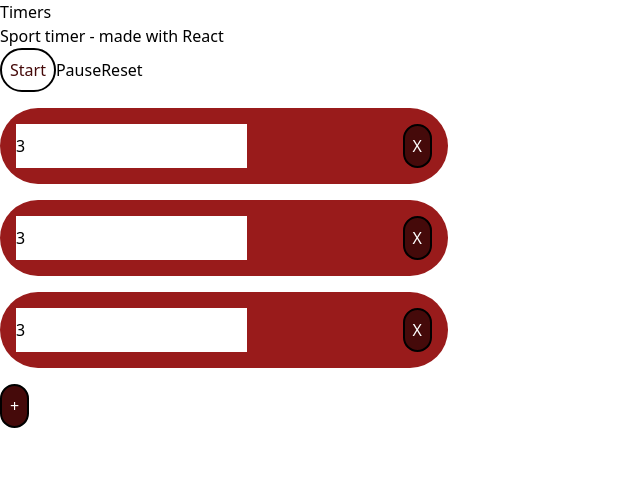
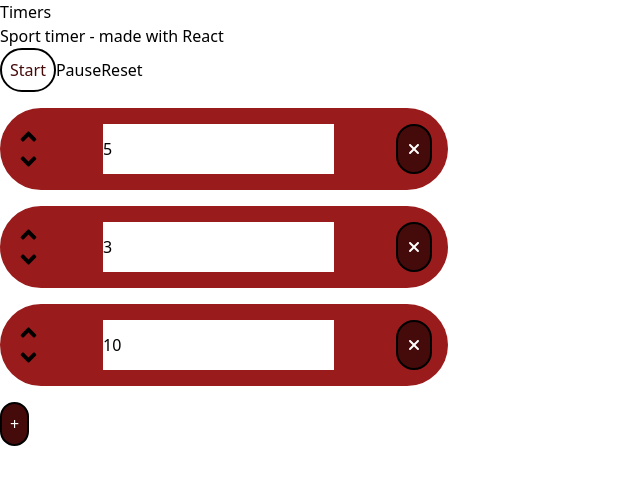
Before and after one commit to BaptisteD51/timer-react, a React (Vite) app: page / in a window 1280 px wide. Shown: the top 484 px of the page, without its empty margins (0-640 px from the left). Built offline with nearby package versions, Linux system fonts and the light colour scheme.

Commit message:
functionality to move up or down a timer

```diff
--- a/src/components/Timer.jsx
+++ b/src/components/Timer.jsx
@@ -1,5 +1,7 @@
 import { useContext } from "react"
 import { Timers } from "../contexts/Timers"
+import { FaAngleUp, FaAngleDown } from "react-icons/fa"
+import { FaXmark } from "react-icons/fa6"
 
 function Timer({ duration, current, id, isRunning }) {
   let { timers, updateTimers } = useContext(Timers)
@@ -10,9 +12,7 @@ function Timer({ duration, current, id, isRunning }) {
     let regex = /^\d+$/g
     if (newDuration.match(regex) && parseInt(newDuration) > 0) {
       let updatedTimers = [...timers]
-            let updatedTimerIndex = updatedTimers.findIndex(
-                (timer) => timer.id == id
-            )
+      let updatedTimerIndex = updatedTimers.findIndex((timer) => timer.id == id)
       updatedTimers[updatedTimerIndex].duration = parseInt(newDuration)
       updateTimers(updatedTimers)
     } else if (newDuration == "") {
@@ -25,10 +25,27 @@ function Timer({ duration, current, id, isRunning }) {
   // Delete Timer
   function deleteTimer(id) {
     let updatedTimers = [...timers]
-        let deleteTimerIndex = updatedTimers.findIndex(
-            (timer) => timer.id == id
-        )
+    let deleteTimerIndex = updatedTimers.findIndex((timer) => timer.id == id)
     updatedTimers.splice(deleteTimerIndex, 1)
+    updateTimers(updatedTimers)
+  }
+
+  //Change Timer position
+  function changeTimerPosition(id,direction){
+    let updatedTimers = [...timers]
+    let moveTimerIndex = updatedTimers.findIndex((timer) => timer.id == id)
+    let replaceTimerIndex = moveTimerIndex + direction
+    // Returns if at the end or at the beginning of the array
+    if( replaceTimerIndex < 0 || replaceTimerIndex > updatedTimers.length - 1 ){
+        return
+    }
+
+    // If not, reverse positions
+    let moveTimer = updatedTimers[moveTimerIndex]
+    let replaceTimer = updatedTimers[replaceTimerIndex]
+    updatedTimers[moveTimerIndex] = replaceTimer
+    updatedTimers[replaceTimerIndex] = moveTimer
+
     updateTimers(updatedTimers)
   }
 
@@ -41,6 +58,14 @@ function Timer({ duration, current, id, isRunning }) {
   } else {
     return (
       <div className="bg-red-800 my-4 p-4 rounded-full flex justify-between">
+        <div className="flex flex-col justify-between">
+          <button onClick={()=>changeTimerPosition(id, -1)}>
+            <FaAngleUp size={25}/>
+          </button>
+          <button onClick={()=>changeTimerPosition(id, 1)}>
+            <FaAngleDown size={25}/>
+          </button>
+        </div>
         <input
           type="number"
           onChange={(e) => updateTime(e)}
@@ -50,7 +75,7 @@ function Timer({ duration, current, id, isRunning }) {
           onClick={() => deleteTimer(id)}
           className="bg-red-950 text-white p-2 border-black border-2 rounded-full"
         >
-                    X
+          <FaXmark />
         </button>
       </div>
     )
--- a/src/components/Track.jsx
+++ b/src/components/Track.jsx
@@ -45,7 +45,7 @@ function Track() {
     return () => {
       clearInterval(countDown)
     }
-    }, [timers, isRunning, updateTimers,pause])
+  }, [timers, isRunning, updateTimers, pause])
 
   // Reset all timers and return timers
   function resetTimers(timers) {
--- a/src/contexts/Timers.jsx
+++ b/src/contexts/Timers.jsx
@@ -7,7 +7,7 @@ export const TimersProvider = ({children}) => {
     let [timers, updateTimers] = useState([
         {
             running: false,
-            duration: 3,
+            duration: 5,
             current: 0,
             id: 123456,
         },
@@ -19,7 +19,7 @@ export const TimersProvider = ({children}) => {
         },
         {
             running: false,
-            duration: 3,
+            duration: 10,
             current: 0,
             id: 457963,
         },
```
Lines whose indentation alone changed are shown as unchanged.
